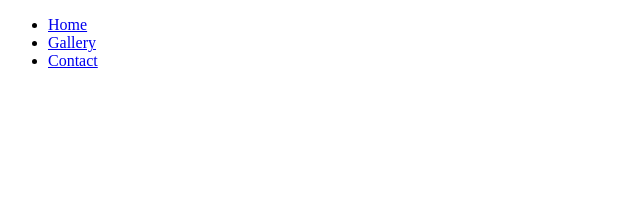
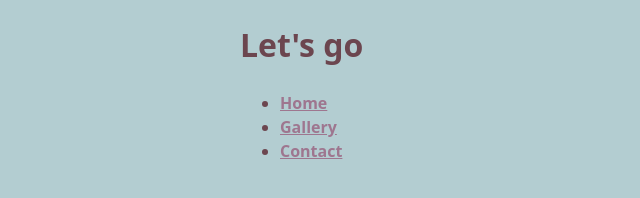
Before and after one commit to martin-peterson-git/drinkthepaint_web, a plain HTML site: page contact.html in a window 1280 px wide. Shown: the whole page, without its empty margins (0-640 px from the left). Drawn offline with Linux system fonts and the light colour scheme.

Commit message:
La till färger och grejer

```diff
--- a/contact.html
+++ b/contact.html
@@ -3,9 +3,11 @@
   <head>
     <meta charset="utf-8" />
     <title>Contact</title>
+    <link rel="stylesheet" href="style.css" />
   </head>
   <body>
     <header>
+      <h1>Let's go</h1>
       <nav>
         <ul>
           <li>
--- /dev/null
+++ b/style.css
@@ -0,0 +1,22 @@
+/* Brädspelsklubben Tärningen: färger och typsnitt */
+
+* {
+  box-sizing: border-box;
+}
+body {
+  font-family: system-ui, Futura, Verdana, Geneva, Tahoma, sans-serif;
+  line-height: 1.5;
+  color: #6c464f;
+  background-color: #b3cdd1;
+  max-width: 800px;
+  margin: 0 auto;
+}
+a {
+  font-weight: bold;
+  color: #9e768f;
+}
+
+a:hover {
+  color: #6c464f;
+  text-decoration: none;
+}
```
Also changed, not shown: gallery.html (+2 -0 lines), index.html (+1 -0 lines).
